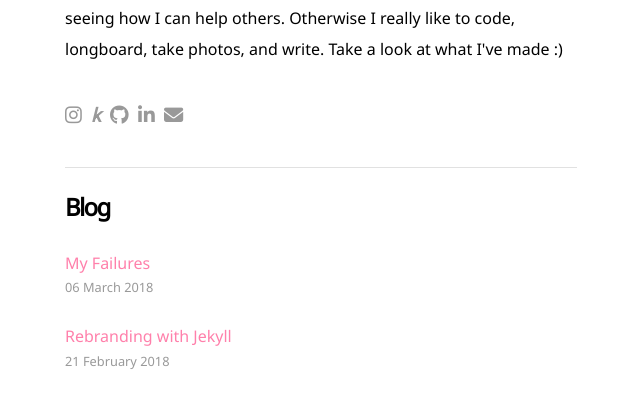
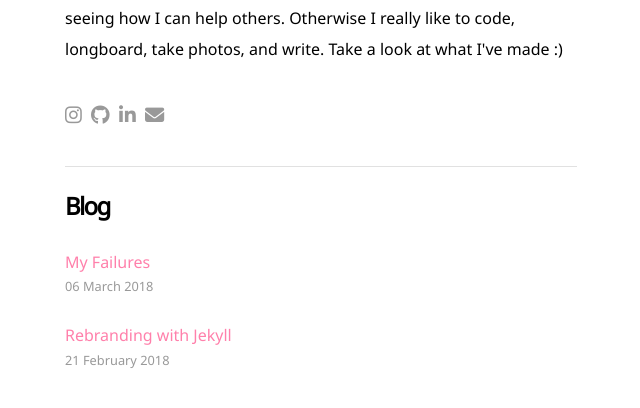
Before and after one commit to clayton-halim/clayton-halim.github.io, a Jekyll site: the page built from index.html, in a window 1280 px wide. Shown: the part 182-590 px from the top of the page, without its empty margins (319-959 px from the left). Built offline with Jekyll 4.4.1, drawn with Linux system fonts in a browser that asks for light colours; nearby versions of some CDN libraries.

Commit message:
Remove kaggle from socials

```diff
--- a/_includes/social.html
+++ b/_includes/social.html
@@ -1,7 +1,6 @@
 <ul class="hlist social-bar">
     <li class="hlist-item">
             <a class="social-link" href="https://instagram.com/suddenclay"><i id="instagram" class="fa fa-instagram"></i></a>
-            <a class="social-link" href="https://kaggle.com/clayparade"><i id="kaggle"><strong>k</strong></i></a>
             <a class="social-link" href="https://github.com/clayton-halim"><i id="github" class="fa fa-github"></i></a>
             <a class="social-link" href="https://linkedin.com/in/clayton-halim"><i id="linkedin" class="fa fa-linkedin"></i></a>
             <a class="social-link" href="mailto:claytonhalim3@gmail.com"><i id="email" class="fa fa-envelope"></i></a>
```
